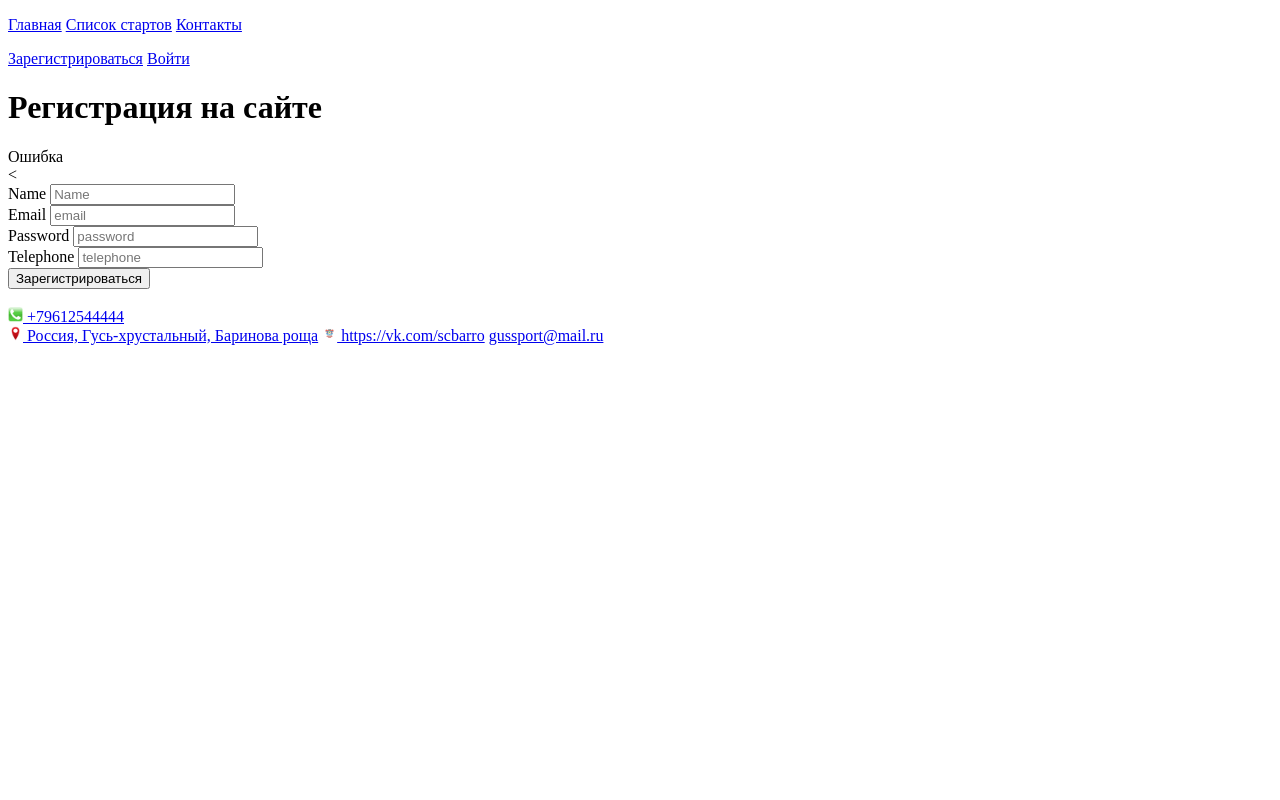
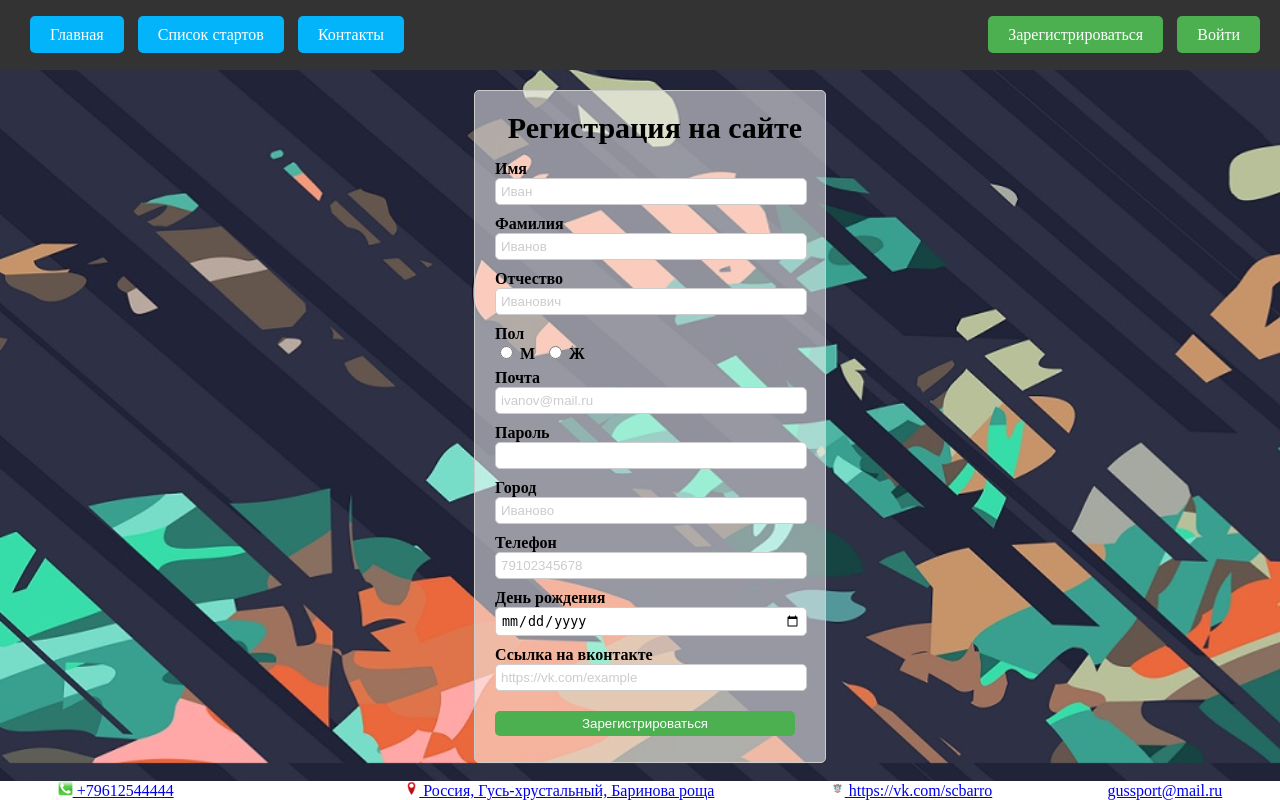
Before and after one commit to Wolt90/sbarro, a Flask app: page /register in a window 1280 px wide. Run offline with Flask 3, Linux system fonts and the light colour scheme.

Commit message:
+ форма регистрации и авторизации

```diff
--- a/app.py
+++ b/app.py
@@ -21,18 +21,17 @@ def load_user(user_id):
 def register():
     registration_form = RegistrationForm()
     if registration_form.validate_on_submit(): # проверка на валидацию
-
         # if request.method == 'POST':
         name = request.form['name']
-        # surname = request.form['surname']
-        # patronymic = request.form['patronymic']
-        # gender = request.form['gender']
+        surname = request.form['surname']
+        patronymic = request.form['patronymic']
+        gender = request.form['gender']
         email = request.form['email']
         password = request.form['password']
-        # city = request.form['city']
+        city = request.form['city']
         telephone = request.form['telephone']
-        # birthday = request.form['birthday']
-        # vk = request.form['vk']
+        birthday = request.form['birthday']
+        vk = request.form['vk']
 
     # Проверяем, существует ли пользователь с таким же именем
         existing_user = User.query.filter_by(email=email).first()
@@ -42,40 +41,64 @@ def register():
 
         # Хешируем пароль перед сохранением в базу данных
         hashed_password = generate_password_hash(password, method='pbkdf2:sha256')
-        new_user = User(name=name,
-                        email=email, password=hashed_password, telephone=telephone)
+        # new_user = User(name=name,
+        #                 email=email, password=hashed_password, telephone=telephone)
                         # birthday=birthday, vk=vk)
-        # new_user = User(name=name, surname=surname, patronymic=patronymic, gender=gender,
-        #                 email=email, password=hashed_password, city=city, telephone=telephone,
-        #                 birthday=birthday, vk=vk)
+        new_user = User(name=name, surname=surname, patronymic=patronymic, gender=gender,
+                        email=email, password=hashed_password, city=city, telephone=telephone,
+                        birthday=birthday, vk=vk)
         db.session.add(new_user)
         db.session.commit()
-        flash('Регистрация успешна! Пожалуйста, войдите', 'success')
+        # flash('Регистрация успешна! Пожалуйста, войдите', 'success')
+        return redirect(url_for('login'))
     else:
-        flash('Ошибка', 'error')
+        a='b'
+        # flash('Ошибка', 'error')
         # return redirect(url_for('register'))
 
-    return render_template('register.html', registration_form=registration_form)
+    return render_template('register.html', form=registration_form)
 
 @app.route('/login', methods=['GET', 'POST'])
 def login():
+    login_form = LoginForm()
     if request.method == 'POST':
         email = request.form['email']
         password = request.form['password']
 
-        # Ищем пользователя в базе данных
-        email = User.query.filter_by(email=email).first()
-        if email:
-            # Проверяем, соответствует ли введенный пароль хэшу в базе данных
-            if check_password_hash(email.password, password):
-                session['email'] = email
-                flash('Вы успешно вошли', 'success')
-                return redirect(url_for('profile'))
+        user = User.query.filter_by(email=email).first()
 
-        flash('Неправильное имя пользователя или пароль', 'error')
-        return redirect(url_for('login'))
+        if user:
+            if check_password_hash(user.password, password):
+                # Авторизация успешна
+                flash('Вы успешно вошли в систему!', 'success')
+                return redirect(url_for('index'))
+            else:
+                # Неправильный пароль
+                flash('Неправильный пароль. Пожалуйста, попробуйте снова.', 'danger')
+        else:
+            # Пользователь с таким email не найден
+            flash('Пользователь с таким email не найден. Пожалуйста, зарегистрируйтесь.', 'danger')
 
-    return render_template('login.html')
+    return render_template('login.html', form=login_form)
+# def login():
+#     login_form = LoginForm()
+#     if login_form.validate_on_submit():
+#         email = request.form['email']
+#         password = generate_password_hash(request.form['password'], method='pbkdf2:sha256')
+
+#         # Ищем пользователя в базе данных
+#         email = User.query.filter_by(email=email).first()
+#         if email:
+#             # Проверяем, соответствует ли введенный пароль хэшу в базе данных
+#             if check_password_hash(email.password, password):
+#                 session['email'] = email
+#                 flash('Вы успешно вошли', 'success')
+#                 return redirect(url_for('profile'))
+
+#         flash('Неправильное имя пользователя или пароль', 'error')
+#         return redirect(url_for('login'))
+
+#     return render_template('login.html', form=login_form)
 
 @app.route('/profile')
 def profile():
--- a/forms.py
+++ b/forms.py
@@ -1,14 +1,16 @@
 from flask_wtf import FlaskForm
-from wtforms import StringField, FileField, DateField, SubmitField, TextAreaField, PasswordField, SelectField, RadioField, DateField
+from wtforms import StringField, FileField, DateField, SubmitField, TextAreaField, PasswordField, SelectField, RadioField, widgets, DateField
 from wtforms.validators import DataRequired, Email, Length, EqualTo, ValidationError, Regexp
 from datetime import date
+from werkzeug.security import generate_password_hash, check_password_hash
+from configs_clases import User
 
 class AgeValidator:
     def __init__(self, min_age=7, max_age=90, message=None):
         self.min_age = min_age
         self.max_age = max_age
         if not message:
-            message = f'Age must be between {min_age} and {max_age}.'
+            message = f'Возраст должен быть между {min_age} и {max_age}.'
         self.message = message
 
     def __call__(self, form, field):
@@ -19,25 +21,54 @@ class AgeValidator:
             if age < self.min_age or age > self.max_age:
                 raise ValidationError(self.message)
         except (ValueError, TypeError):
-            raise ValidationError('Invalid date format.')
+            raise ValidationError(f'Ошибка, возраст только от {self.min_age} до {self.max_age}')
+
+# class LoginValidator:
+#     def __init__(self, min_age=7, max_age=90, message=None):
+#         self.min_age = min_age
+#         self.max_age = max_age
+#         if not message:
+#             message = f'Возраст должен быть между {min_age} и {max_age}.'
+#         self.message = message
+
+#     def __call__(self, form, field):
+#         try:
+#             birthdate = field.data
+#             today = date.today()
+#             age = today.year - birthdate.year - ((today.month, today.day) < (birthdate.month, birthdate.day))
+#             if age < self.min_age or age > self.max_age:
+#                 raise ValidationError(self.message)
+#         except (ValueError, TypeError):
+#             raise ValidationError(f'Ошибка, возраст только от {self.min_age} до {self.max_age}')
 
 class RegistrationForm(FlaskForm):
-    name = StringField('Name', validators=[DataRequired(), Regexp('^[а-яА-ЯёЁa-zA-Z]+$', message="Invalid name")], render_kw={"placeholder": "Иван"})
-    # surname = StringField('Surname', validators=[DataRequired(), Regexp('^[а-яА-ЯёЁa-zA-Z]+$', message="Invalid surname")], render_kw={"placeholder": "Иванов"})
-    # patronymic = StringField('Surname', validators=[DataRequired(), Regexp('^[а-яА-ЯёЁa-zA-Z]+$', message="Invalid patronymic")], render_kw={"placeholder": "Иванович"}) # отчество
-    # gender = RadioField('Gender', choices=[('М','М'), ('Ж','Ж')], validators=[DataRequired()])
-    email = StringField('Email', validators=[DataRequired(), Email(), Regexp('[A-Za-z0-9._%+-]+@[A-Za-z0-9.-]+\.[A-Za-z]{2,}', message="Invalid email")], render_kw={"placeholder": "ivanov@mail.ru"})
-    password = PasswordField('Password', validators=[DataRequired()])
-    # city = StringField('City', validators=[DataRequired(), Regexp('^[а-яА-ЯёЁa-zA-Z]+$', message="Invalid city")], render_kw={"placeholder": "Иваново"})
-    telephone = StringField('Telephone', validators=[DataRequired(), Regexp('^\d{10}$', message="Invalid phone number")], render_kw={"placeholder": "71234567890"})
-    # birthday = DateField('Birthday', validators=[DataRequired(), AgeValidator()])
-    # vk = StringField('VK', validators=[DataRequired(), Regexp('(?:https?://)?(?:www\.)?[a-zA-Z0-9-]+\.[a-zA-Z]{2,}(?:\/\S*)?', message="Invalid link")])
-    submit = SubmitField('Register')
+    name = StringField('Имя', validators=[DataRequired(), Regexp('^[а-яА-ЯёЁa-zA-Z]+$', message="Введите только буквы")], render_kw={"placeholder": "Иван"})
+    surname = StringField('Фамилия', validators=[DataRequired(), Regexp('^[а-яА-ЯёЁa-zA-Z]+$', message="Введите только буквы")], render_kw={"placeholder": "Иванов"})
+    patronymic = StringField('Отчество', validators=[DataRequired(), Regexp('^[а-яА-ЯёЁa-zA-Z]+$', message="Введите только буквы")], render_kw={"placeholder": "Иванович"}) # отчество
+    gender = RadioField('Пол', choices=[('М','М'), ('Ж','Ж')], validators=[DataRequired()])
+    email = StringField('Почта', validators=[DataRequired(), Regexp('[A-Za-z0-9._%+-]+@[A-Za-z0-9.-]+\.[A-Za-z]{2,}', message="Не почта, пример - ivanov@mail.ru")], render_kw={"placeholder": "ivanov@mail.ru"})   #Email(),
+    password = PasswordField('Пароль', validators=[DataRequired()])
+    city = StringField('Город', validators=[DataRequired(), Regexp('^[а-яА-ЯёЁa-zA-Z]+$', message="Введите только буквы")], render_kw={"placeholder": "Иваново"})
+    telephone = StringField('Телефон', validators=[DataRequired(), Regexp('^\d{11}$', message="Введите 11 цифр без () и +, пример 79102345678")], render_kw={"placeholder": "79102345678"})
+    birthday = DateField('День рождения', validators=[DataRequired(), AgeValidator()])
+    vk = StringField('Ссылка на вконтакте', validators=[DataRequired(), Regexp('(?:https?://)?(?:www\.)?[a-zA-Z0-9-]+\.[a-zA-Z]{2,}(?:\/\S*)?', message="Ошибка, пример ссылки: https://vk.com/example")], render_kw={"placeholder": "https://vk.com/example"})
+    submit = SubmitField('Зарегистрироваться')
 
 class LoginForm(FlaskForm):
-    email = StringField('Email', validators=[DataRequired(), Email()])
-    password = PasswordField('Password', validators=[DataRequired()])
-    submit = SubmitField('Login')
+    email = StringField('Почта', validators=[DataRequired()])   #Email(),
+    password = PasswordField('Пароль', validators=[DataRequired()])
+    submit = SubmitField('Войти')
+
+    def validate_email(self, email):
+        user = User.query.filter_by(email=email.data).first()
+        if not user:
+            raise ValidationError('Пользователя с такой почтой не существует. Проверьте написание или зарегистрируйтесь')
+        # if email:
+        #     # Проверяем, соответствует ли введенный пароль хэшу в базе данных
+        #     if check_password_hash(user.password, generate_password_hash(self.password, method='pbkdf2:sha256')):
+        #         session['user'] = user
+        #     else:
+        #        raise ValidationError('Неправильный пароль')
 
 class CompetitionForm(FlaskForm):
     title = StringField('Заголовок', validators=[DataRequired()])
--- a/static/css/styles.css
+++ b/static/css/styles.css
@@ -138,10 +138,10 @@ th {
     background-color: #f9f9f9;
 } */
 
-.error {
+/* .error {
     color: red;
     border: 1px solid red;
-}
+} */
 
 .to_index {
     font-family: Arial, sans-serif;
@@ -155,39 +155,9 @@ th {
     /* padding: 20px 20px; */
 }
 
-label {
-    font-weight: bold;
-    /* text-align: center; */
-}
-
-input[type="text"],
-input[type="password"] {
-    text-align: center;
-    width: 50%;
-    padding: 10px;
-    margin-bottom: 10px;
-    border: 1px solid #ccc;
-    border-radius: 5px;
-}
-
-input[type="submit"] {
-    text-align: center;
-    width: 50%;
-    padding: 10px;
-    background-color: #4caf50;
-    color: #fff;
-    border: none;
-    border-radius: 5px;
-    cursor: pointer;
-}
-
-input[type="submit"]:hover {
-    background-color: #45a049;
-}
-
-.modal {
-    z-index: 1050; /* Устанавливаем большой z-index, чтобы окно модального диалога оставалось на переднем плане */
-}
+/* .modal {
+    z-index: 1050; /* Устанавливаем большой z-index, чтобы окно модального диалога оставалось на переднем плане
+} */
 
 .contacts {
     text-align: center;
@@ -198,18 +168,88 @@ input[type="submit"]:hover {
     /* background-color: rgba(255, 255, 255, 0.5); */
 }
 
+/* начало форма регистрации */
+.container {
+    display: flex;
+    justify-content: center;
+    align-items: center;
+    /* height: 100vh; Регулирует высоту контейнера по высоте видимой области страницы */
+}
+
 .register {
+    max-width: 310px;
+    margin: 20px 0px 0px 20px;
+    padding: 20px;
+    border: 1px solid #ccc;
+    border-radius: 5px;
+    background-color: rgba(255, 255, 255, 0.5);
+}
+
+.register h1{
+    font-size: 30px;
+    padding: 5px;
+    width: 100%;
     text-align: center;
-    background-color: rgba(255, 255, 255, 0.5);
-    width: 400px; /* Устанавливаем желаемую ширину формы */
-    margin: auto; /* Центрируем форму по горизонтали */
+    margin: -5px 0px 10px 0px;
 }
+
+.form-group {
+    margin-bottom: 10px;
+}
+
+label {
+    display: block;
+    font-weight: bold;
+}
+
+.form-control {
+    width: 300px;
+    padding: 5px;
+    border: 1px solid #ccc;
+    border-radius: 5px;
+    transition: border-color 0.15s ease-in-out, box-shadow 0.15s ease-in-out;
+}
+
+.radio {
+    display: inline;
+}
+
+.radio label {
+    display: inline;
+    margin-right: 5px;
+}
+
+input[type="submit"] {
+    text-align: center;
+    /* width: 50%; */
+    background-color: #4caf50;
+    color: #fff;
+    border: none;
+    cursor: pointer;
+    margin: 10px 0px -15px 0px;
+}
+
+input[type="submit"]:hover {
+    background-color: #45a049;
+}
+
+.form-control.is-invalid {
+    border-color: #dc3545;
+    box-shadow: 0 0 0 0.2rem rgba(220, 53, 69, 0.25);
+}
+
+.invalid-feedback {
+    color: #dc3545;
+    font-size: 0.8em;
+}
+/* конец форма регистрации */
+
 .login {
     text-align: center;
     background-color: rgba(255, 255, 255, 0.5);
 }
 
-/* подсказки в форме */
+/* начало подсказки в форме ввода, пока пустота в поле ввода */
 ::-webkit-input-placeholder {
     color: #999; /* Серый цвет */
     opacity: 0.5; /* Низкая насыщенность */
@@ -226,3 +266,4 @@ input[type="submit"]:hover {
     color: #999;
     opacity: 0.5;
 }
+/* конец подсказки в форме ввода, пока пустота в поле ввода */
--- a/templates/register.html
+++ b/templates/register.html
@@ -4,60 +4,38 @@
     <meta charset="UTF-8">
     <meta name="viewport" content="width=device-width, initial-scale=1.0">
     <title>Регистрация</title>
-    <script src="https://code.jquery.com/jquery-3.6.0.min.js"></script>
-    <!-- <link rel="stylesheet" href="{{ url_for('static', filename='css/styles.css') }}"> -->
-    <style>
-        .error {
-            border: 1px solid red;
-        }
-    </style>
+    <link rel="stylesheet" href="{{ url_for('static', filename='css/styles.css') }}">
 </head>
 <body>
 {% include 'header.html' %}
+<div class="container">
     <div class="register">
         <h1>Регистрация на сайте</h1>
-    {% with messages = get_flashed_messages(with_categories=true) %}
-        {% if messages %}
-            {% for category, message in messages %}
-                <div class="alert alert-{{ category }}">
-                    {{ message }}
+        <form method="POST">
+            {{ form.hidden_tag() }}
+            {% for field in form %}
+                {% if field.name not in ['gender'] %}
+                    <div class="form-group">
+                        {% if field.name not in ['csrf_token', 'submit'] %}
+                            <label>{{ field.label }}</label>
+                        {% endif %}
+                        {{ field(class="form-control" + (' is-invalid' if field.errors else '')) }}
+                        {% for error in field.errors %}
+                            <span class="invalid-feedback">{{ error }}</span>
+                        {% endfor %}
+                    </div>
+                {% else %}
+                    {{ field.label }}
+                    {% for subfield in field %}
+                    <div class="radio">
+                        {{ subfield( class="form-group") }}
+                        {{ subfield.label }}
                     </div>
                     {% endfor %}
                 {% endif %}
-    {% endwith %}
-    <<form action="{{ url_for('register') }}" method="POST">     <!-- <form action="{{ url_for('register') }}" method="POST">  <form method="POST" action="/">  -->
-        {{ registration_form.hidden_tag() }}
-        <div>
-            {{ registration_form.name.label }}
-            {{ registration_form.name(class="form-control" + (' error' if registration_form.name.errors else ''), placeholder="Name") }}
-            {% for error in registration_form.name.errors %}
-                <span style="color: red;">{{ error }}</span>
             {% endfor %}
+        </form>
     </div>
-        <div>
-            {{ registration_form.email.label }}
-            {{ registration_form.email(class="form-control" + (' error' if registration_form.email.errors else ''), placeholder="email") }}
-            {% for error in registration_form.email.errors %}
-                <span style="color: red;">{{ error }}</span>
-            {% endfor %}
-        </div>
-        <div>
-            {{ registration_form.password.label }}
-            {{ registration_form.password(class="form-control" + (' error' if registration_form.password.errors else ''), placeholder="password") }}
-            {% for error in registration_form.password.errors %}
-                <span style="color: red;">{{ error }}</span>
-            {% endfor %}
-        </div>
-        <div>
-            {{ registration_form.telephone.label }}
-            {{ registration_form.telephone(class="form-control" + (' error' if registration_form.telephone.errors else ''), placeholder="telephone") }}
-            {% for error in registration_form.telephone.errors %}
-                <span style="color: red;">{{ error }}</span>
-            {% endfor %}
-        </div>
-        <input type="submit" value="Зарегистрироваться">
-    </form>
-    <br>
 </div>
 {% include 'contact-info.html' %}
 </body>
```
Also changed, not shown: static/css/styles2.css (added, +48 -0 lines), templates/login.html (+24 -19 lines), templates/register copy.html (deleted, +0 -66 lines). Lines whose indentation alone changed are shown as unchanged.
